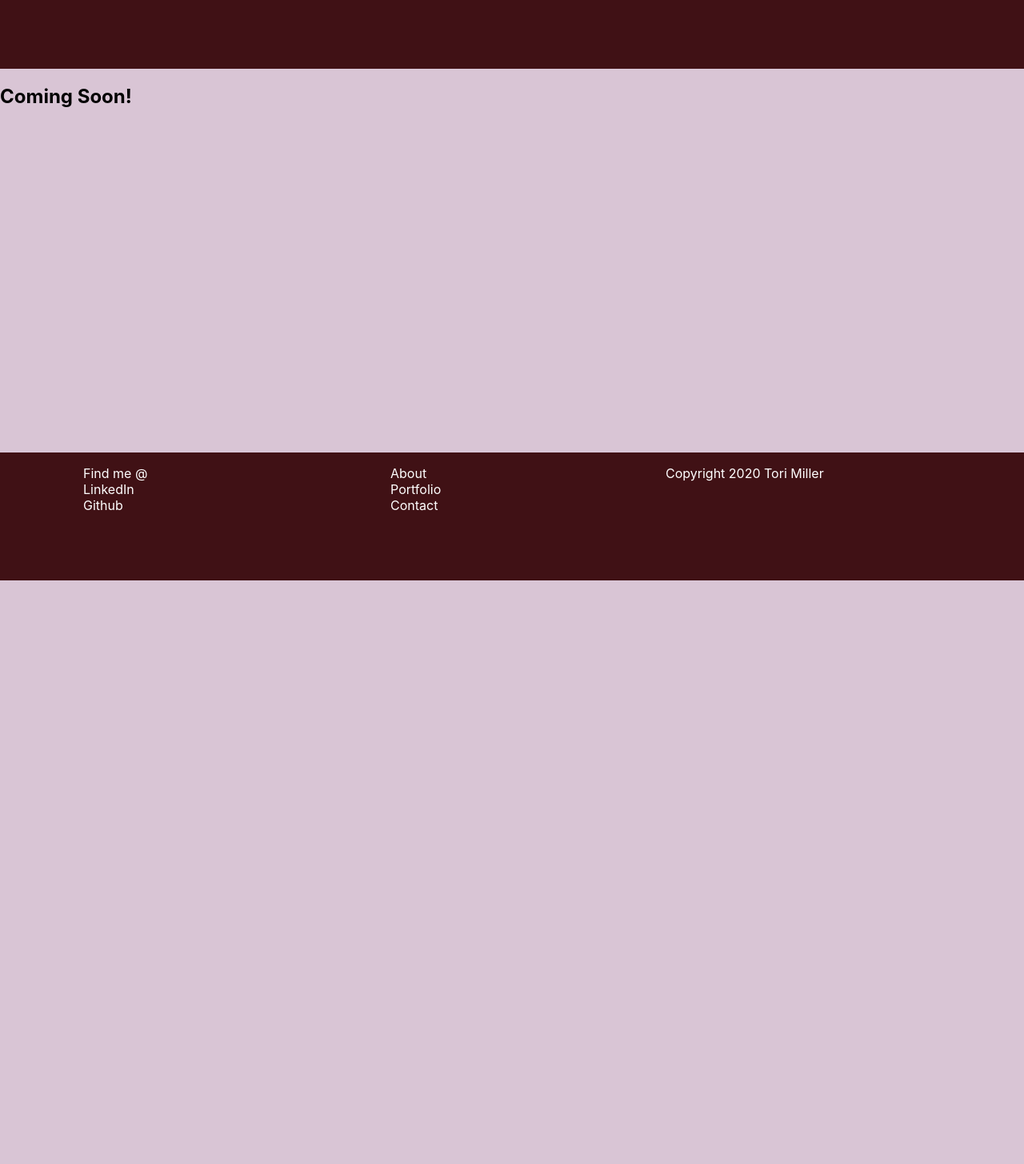
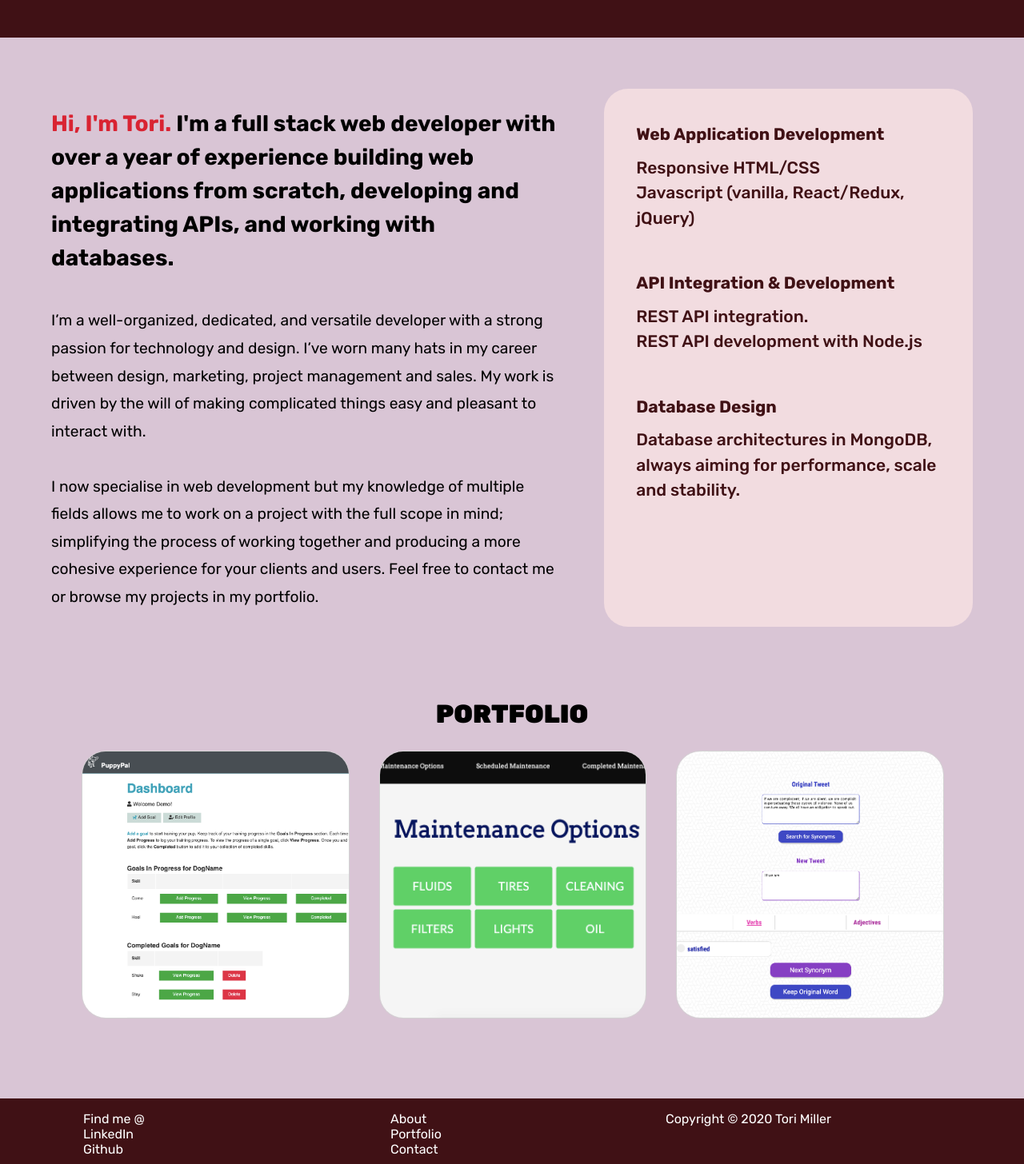
Before and after one commit to torimiller/portfolio, a React (Create React App) app in the folder client/: page / in a window 1280 px wide. Shown: the part 74-1530 px from the top of the page at 80% size. Before the commit the page ends 800 px from the top, so only its background shows below. Built offline with nearby package versions, Linux system fonts and the light colour scheme.

Commit message:
added bio and social links

```diff
--- a/client/src/App.css
+++ b/client/src/App.css
@@ -144,15 +144,22 @@ html, body {
 .about-h1 {
   font-family: 'Rubik', sans-serif;
   font-weight: 700;
-  font-size: 2em;
+  font-size: 1.75em;
   line-height: 1.5em;
 }
 
+.about-body-copy {
+  font-family: 'Rubik', sans-serif;
+  font-weight: 400;
+  font-size: 1.2em;
+  line-height: 1.8em;
+  margin-top: 40px;
+}
+
 .about-col-left {
-  /* border: 2px solid orangered; */
   grid-column-start: 1;
   grid-column-end: 4;
-  margin-right: 50px;
+  margin-right: 60px;
   font-family: 'Rubik', sans-serif;
   font-weight: 400;
   font-size: 1em;
@@ -178,10 +185,25 @@ html, body {
 .skills {
   list-style-type: none;
   font-size: 1.75em;
+  padding: 20px 40px;
 }
 
 .skills > li {
-  padding: 20px 0;
+  /* padding: 20px 0; */
+  line-height: 1.5em;
+}
+
+.li-header {
+  font-weight: 600;
+  margin: 50px 0 10px 0;
+}
+
+.skills > li:first-child {
+  margin: 0 0 10px 0;
+}
+
+.skills-li {
+
 }
 
 .portfolio-preview-wrapper {
@@ -506,6 +528,8 @@ html, body {
 
 /* FOOTER */
 .footer {
+  font-family: 'Rubik', sans-serif;
+  font-weight: 400;
   background-color: #401115;
   width: 100%;
   grid-column-start: 1;
@@ -535,3 +559,16 @@ html, body {
   color: white;
   list-style-type: none;
 }
+
+.footer-link {
+  text-decoration: none;
+  color: white;
+  -webkit-transition: color 1s ease-out;
+  -moz-transition: color 1s ease-out;
+  -o-transition: color 1s ease-out;
+  transition: color 1s ease-out;
+}
+
+.footer-link:hover {
+  color: yellow;
+}
--- a/client/src/App.js
+++ b/client/src/App.js
@@ -15,10 +15,9 @@ function App() {
   return (
     <Provider store={store}>
       <Router>
-      {/* <Route exact path="/" component={ About } /> */}
         <section className="container">
           <Navbar />
-          <Route exact path="/" component={ ComingSoon } />
+          <Route exact path="/" component={ About } />
           <Route exact path="/about" component={ About } />
           <Route exact path="/portfolio" component={ Portfolio } />
           <Route exact path="/contact" component={ Contact } />
--- a/client/src/components/About/About.js
+++ b/client/src/components/About/About.js
@@ -1,5 +1,5 @@
 import React, { Fragment } from 'react';
-import { connect } from 'react-redux';
+// import { connect } from 'react-redux';
 import '../../App.css';
 import autolog from './img/autolog.png';
 import puppypal from './img/puppypal.png';
@@ -10,21 +10,23 @@ const About = () => {
         <Fragment>
             <div className="about-wrapper">
                 <div className="about-col-left">
-                    <h1 className="about-h1"><span className="about-h1-red">Hi, I'm Tori.</span> I'm a full stack developer who specializes in front-end web development.</h1>
-                    <p><strong>Lorem ipsum dolor sit amet, consectetur adipiscing elit, sed do eiusmod
-                        tempor incididunt ut labore et dolore magna aliqua.</strong> Ut enim ad minim veniam,
-                        quis nostrud exercitation ullamco laboris nisi ut aliquip ex ea commodo
-                        consequat. Duis aute irure dolor in reprehenderit in voluptate velit
-                        esse cillum dolore eu fugiat nulla pariatur. Excepteur sint occaecat
-                        cupidatat non proident, sunt in culpa qui officia deserunt mollit anim
-                        id est laborum.</p>
+                    <h1 className="about-h1"><span className="about-h1-red">Hi, I'm Tori.</span> I'm a full stack web developer with over a year of experience
+                    building web applications from scratch, developing and integrating APIs, and working with databases.</h1>
+                    <p className="about-body-copy">I’m a well-organized, dedicated, and versatile developer with a strong passion for technology and design. I’ve worn many hats in my career between design, marketing, project management and sales. My work is driven by the will of making complicated things easy and pleasant to interact with.<br/>
+                    <br/>
+                    I now specialise in web development but my knowledge of multiple fields allows me to work on a project with the full scope in mind; simplifying the process of working together and producing a more cohesive experience for your clients and users. Feel free to contact me or browse my projects in my portfolio.
+                    </p>
                 </div>
                 <div className="about-col-right">
                     <ul className="skills">
-                        <li>Responsive HTML/CSS</li>
-                        <li>Javascript (vanilla, React/Redux, jQuery)</li>
-                        <li>Node.js</li>
-                        <li>MongoDB</li>
+                        <li className="li-header">Web Application Development</li>
+                            <li className="skills-li">Responsive HTML/CSS</li>
+                            <li className="skills-li">Javascript (vanilla, React/Redux, jQuery)</li>
+                        <li className="li-header">API Integration & Development</li>
+                            <li className="skills-li">REST API integration.</li>
+                            <li className="skills-li">REST API development with Node.js</li>
+                        <li className="li-header">Database Design</li>
+                            <li className="skills-li">Database architectures in MongoDB, always aiming for performance, scale and stability.</li>
                     </ul>
                 </div>
             </div>
@@ -40,4 +42,5 @@ const About = () => {
     )
 }
 
-export default connect(null)(About);
+// export default connect(null)(About);
+export default About;
--- a/client/src/components/Footer.js
+++ b/client/src/components/Footer.js
@@ -1,20 +1,24 @@
 import React from 'react';
 import { connect } from 'react-redux';
+import { Link } from 'react-router-dom';
 
 const Footer = () => {
     return (
         <div className="footer">
         <ul className="footer-list-1 footer-text">
             <li>Find me @</li>
-            <li>LinkedIn</li>
-            <li>Github</li>
+            <a href="https://www.linkedin.com/in/tori-miller-pdx/" target="_blank" className="footer-link">LinkedIn</a>
+            <br/>
+            <a href="https://github.com/torimiller" className="footer-link">Github</a>
         </ul>
         <ul className="footer-list-2 footer-text">
-            <li>About</li>
-            <li>Portfolio</li>
-            <li>Contact</li>
+            <Link to="/about" className="footer-link">About</Link>
+            <br/>
+            <Link to="/portfolio" className="footer-link">Portfolio</Link>
+            <br/>
+            <Link to="/contact" className="footer-link">Contact</Link>
         </ul>
-        <p className="footer-copyright footer-text">Copyright 2020 Tori Miller</p>
+        <p className="footer-copyright footer-text">Copyright &copy; 2020 Tori Miller</p>
         </div>
     )
 }
```
